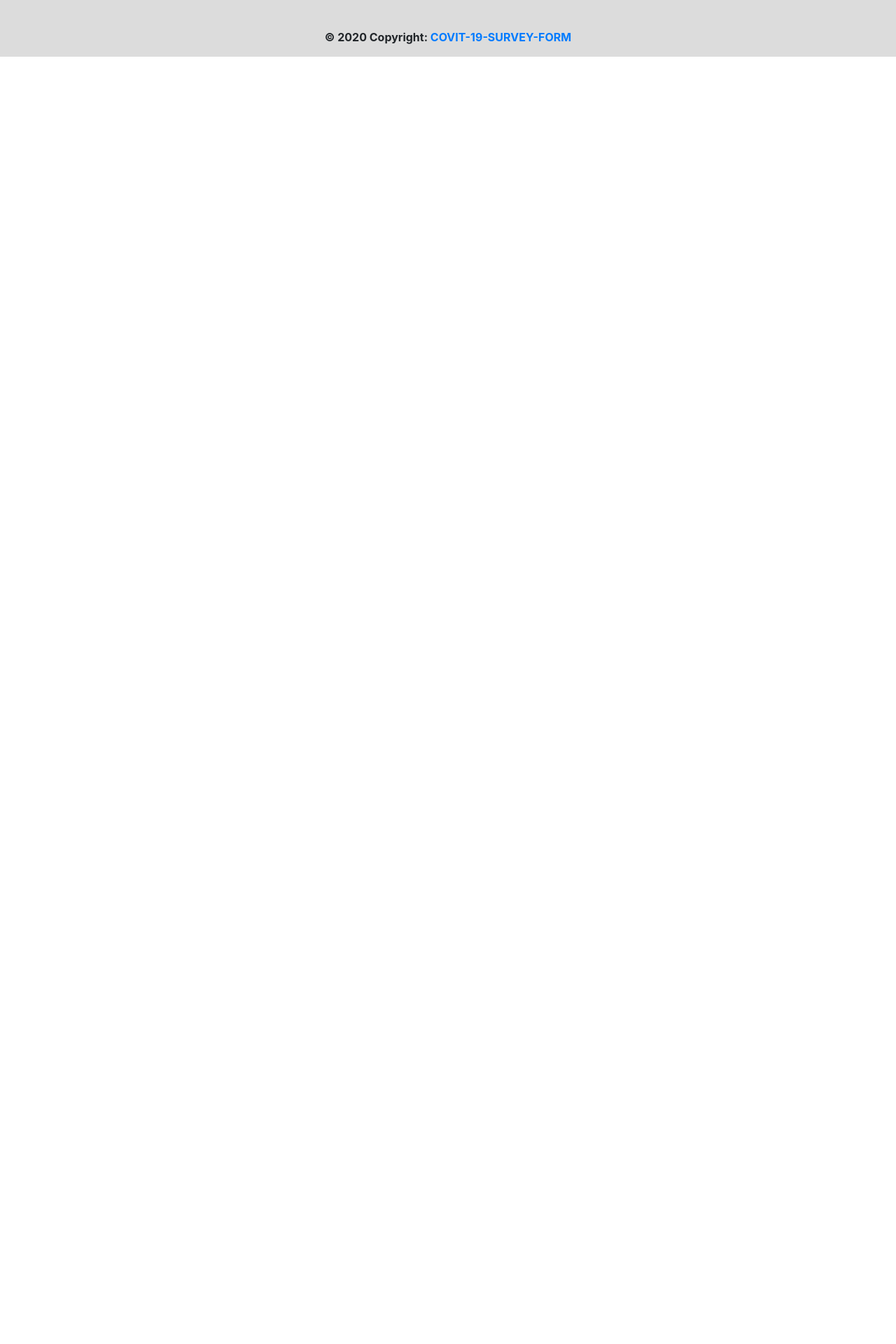
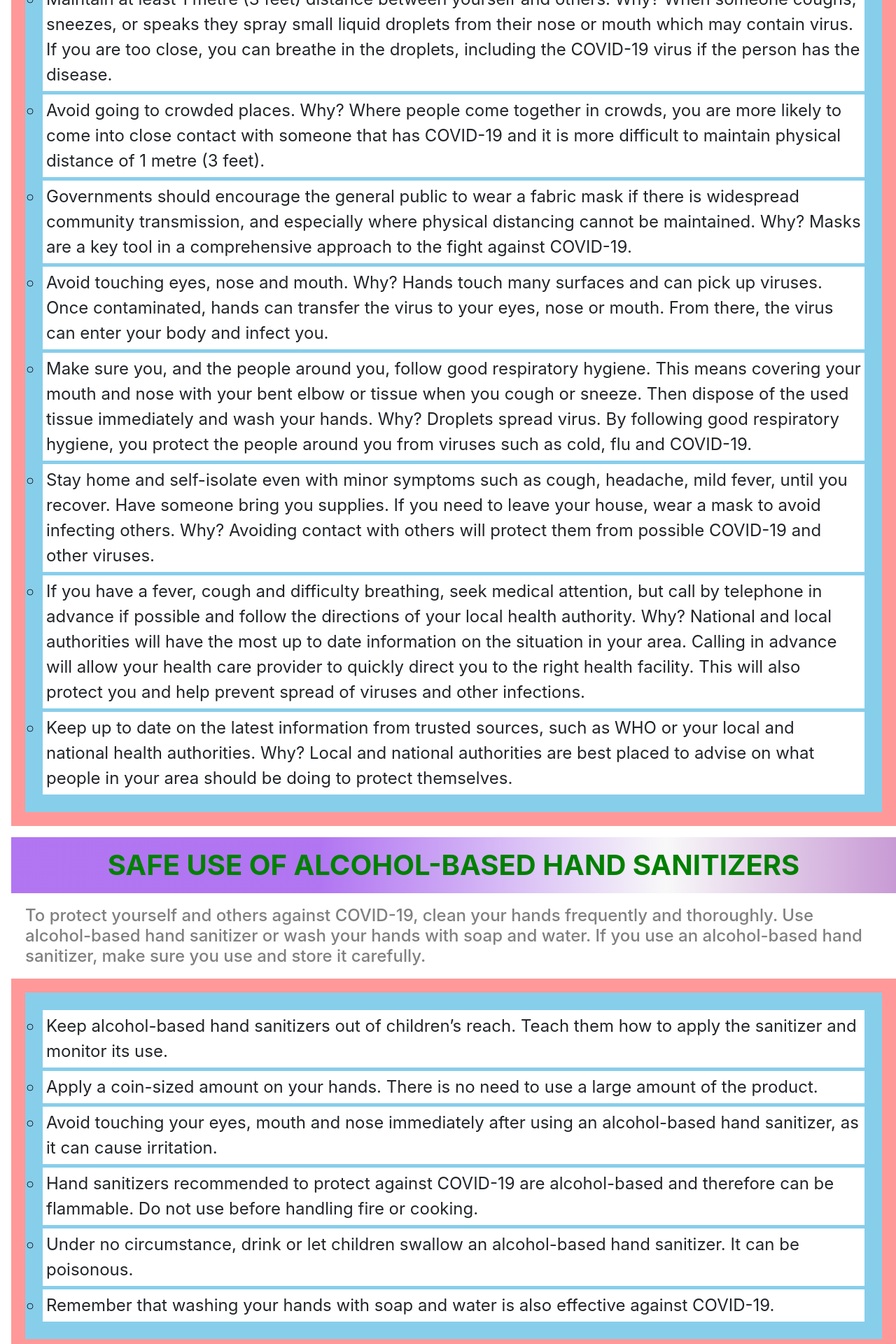
Before and after one commit to abdulkadershohan/COVID-19-SURVEY-FROM, a React (Create React App) app: page /health-trips in a window 1280 px wide. Shown: the part 440-2360 px from the top of the page at 70% size. Before the commit the page ends 800 px from the top, so only its background shows below. Built offline with nearby package versions, Linux system fonts and the light colour scheme.

Commit message:
Heath trips addes

```diff
--- a/src/App.js
+++ b/src/App.js
@@ -13,6 +13,7 @@ import FooterPagePro from "./Components/Footer/FooterPage";
 import UsefulVideos from "./Pages/YoutubeVideos/UsefulVideos";
 import Team from "./Pages/About/About";
 import Developer from "./Pages/About/Developer/Developer";
+import HealthTrips from "./Pages/Health Trips/Health-trips";
 
 function App() {
     return (
@@ -33,7 +34,7 @@ function App() {
                     <Route exact path='/team' component={Team} />
                     <Route exact path='/support' component={Support}/>
                     <Route exact path='/developer-contract' component={Developer}/>
-
+                    <Route exact path='/health-trips' component={HealthTrips}/>
                     <Route component={PageNotFound}/>
                 </Switch>
                 <div className="footer">
--- a/src/Components/Card/CardUiMain.js
+++ b/src/Components/Card/CardUiMain.js
@@ -5,20 +5,20 @@ import image1 from '../../images/HandWash.jpg'
 import image2 from '../../images/survey.jpg'
 import image3 from '../../images/World Map.jpg'
 const p1=[
-    "Protect yourself and others from COVID-19",<br/>,
-    "Regularly and thoroughly clean your hands with an alcohol-based hand rub or wash them with soap and water.",<br/>,
-    "Maintain at least 1 metre (3 feet) distance between yourself and others."
+    "Protect yourself and others from COVID-19.",
+    " Regularly and thoroughly clean your hands with an alcohol-based hand rub or wash them with soap and water.",
+    " Maintain at least 1 metre (3 feet) distance between yourself and others."
 
 ]
 const p2=[
-    "Are you infected?",<br/>,
-    "Here are some queries about the major symptoms of coronavirus.",<br/>,
-    "By answering the questions you will be able to know about your health condition. During the pandemic situation this process is very safe."
+    "Are you infected?",
+    " Here are some queries about the major symptoms of coronavirus.",
+    " By answering the questions you will be able to know about your health condition. During the pandemic situation this process is very safe."
 
 ]
 const p3=[
-    "World Live Stats will provides information about coronavirus real time update",<br/>,
-    "You can see the Active Cases, Deaths and recover worldwide. By Searching you can know details about a particular countries. You can search also by scrolling."
+    "World Live Stats will provides information about coronavirus real time update.",
+    " You can see the Active Cases, Deaths and recover worldwide. By Searching you can know details about a particular countries. You can search also by scrolling."
 
 
 ]
@@ -30,7 +30,7 @@ class CardUiMain extends Component {
                 <div className="ct-f container-fluid d-flex justify-content-center">
                     <div className="row">
                         <div className="col-md-4">
-                            <CardUi imgsrc={image1} title="Health Trips" p={p1} url="/trips"/>
+                            <CardUi imgsrc={image1} title="Health Trips" p={p1} url="/health-trips"/>
                         </div>
                         <div className="col-md-4">
                             <CardUi imgsrc={image2} title="Diagnose your chances of getting infected" p={p2} url="/survey"/>
--- a/src/Components/Footer/FooterPage.css
+++ b/src/Components/Footer/FooterPage.css
@@ -1,6 +1,6 @@
 .a{
     font-weight: bold;
-    background-color: gainsboro;
+
 
 }
 .Link{
--- a/src/Components/Footer/FooterPage.js
+++ b/src/Components/Footer/FooterPage.js
@@ -1,7 +1,7 @@
 import React from "react";
 import { MDBCol, MDBContainer, MDBRow, MDBFooter } from "mdbreact";
 import './FooterPage.css'
-import {Link} from "react-router-dom";
+
 const FooterPagePro = () => {
     return (
         <div className={"a"}>
@@ -102,6 +102,7 @@ const FooterPagePro = () => {
             </div>
         </MDBFooter>
 
+
         </div>
     );
 }
--- a/src/Pages/About/About.js
+++ b/src/Pages/About/About.js
@@ -1,5 +1,4 @@
 import React, { Component } from 'react';
-import logo from '../../images/logo.png'
 import './About.css'
 
 import About2 from "./About2";
--- a/src/Pages/About/About2.js
+++ b/src/Pages/About/About2.js
@@ -1,5 +1,5 @@
 import React from "react";
-import {Link} from "react-router-dom";
+
 
 const About2=props=>{
     return(
--- a/src/Pages/About/Developer/Developer.js
+++ b/src/Pages/About/Developer/Developer.js
@@ -1,5 +1,5 @@
 import React, {Component} from 'react';
-import About2 from "../About2";
+
 
 class Developer extends Component {
     render() {
--- /dev/null
+++ b/src/Pages/Health Trips/Health-trips.css
@@ -0,0 +1,50 @@
+
+.health-trips{
+     padding-top: 5rem;
+    padding-bottom: 5rem;
+    padding-left: 1rem;
+
+
+
+}
+.health-trips h1{
+
+    background: rgb(154,76,238);
+    background: linear-gradient(90deg, rgba(154,76,238,0.7682423311121324) 35%, rgba(9,2,18,0.02874653279280459) 74%, rgba(200,154,213,1) 100%);
+    text-align: center;
+    padding-top: 1rem;
+    height: 5rem;
+
+    text-transform: uppercase;
+    font-weight: bold;
+    color: green;
+}
+
+.health-trips ol{
+    background: #ff9999;
+    padding: 20px;
+}
+.health-trips ul{
+    background: skyblue;
+    padding: 20px;
+}
+.health-trips li{
+    background: #ffe5e5;
+    padding: 5px;
+    margin-left: 35px;
+    font-size: 1.5rem;
+}
+.health-trips ul li{
+    background: white;
+    margin: 5px;
+}
+.health-trips h4{
+    padding: 10px 20px ;
+    color: gray;
+}
+@media screen and (max-width: 960px){
+    .health-trips h1{
+        font-size: 1.6rem;
+    }
+
+}
--- /dev/null
+++ b/src/Pages/Health Trips/Health-trips.js
@@ -0,0 +1,75 @@
+import React, {Component} from 'react';
+import './Health-trips.css'
+
+class HealthTrips extends Component {
+    render() {
+        return (
+            <div className="health-trips ">
+                <h1>Protect yourself and others from COVID-19</h1>
+                <ol>
+                    <ul>
+                <li>
+                        Regularly and thoroughly clean your hands with an alcohol-based hand rub or wash them with soap and water. Why? Washing your hands with soap and water or using alcohol-based hand rub kills viruses that may be on your hands.
+                </li>
+                <li>
+                    Maintain at least 1 metre (3 feet) distance between yourself and others. Why? When someone coughs, sneezes, or speaks they spray small liquid droplets from their nose or mouth which may contain virus. If you are too close, you can breathe in the droplets, including the COVID-19 virus if the person has the disease.
+                </li>
+                <li>
+                    Avoid going to crowded places. Why? Where people come together in crowds, you are more likely to come into close contact with someone that has COVID-19 and it is more difficult to maintain physical distance of 1 metre (3 feet).
+                </li>
+                <li>
+                    Governments should encourage the general public to wear a fabric mask if there is widespread community transmission, and especially where physical distancing cannot be maintained. Why? Masks are a key tool in a comprehensive approach to the fight against COVID-19.
+                </li>
+                <li>
+                    Avoid touching eyes, nose and mouth. Why? Hands touch many surfaces and can pick up viruses. Once contaminated, hands can transfer the virus to your eyes, nose or mouth. From there, the virus can enter your body and infect you.
+                </li>
+                <li>
+                    Make sure you, and the people around you, follow good respiratory hygiene. This means covering your mouth and nose with your bent elbow or tissue when you cough or sneeze. Then dispose of the used tissue immediately and wash your hands. Why? Droplets spread virus. By following good respiratory hygiene, you protect the people around you from viruses such as cold, flu and COVID-19.
+                </li>
+                <li>
+                    Stay home and self-isolate even with minor symptoms such as cough, headache, mild fever, until you recover. Have someone bring you supplies. If you need to leave your house, wear a mask to avoid infecting others. Why? Avoiding contact with others will protect them from possible COVID-19 and other viruses.
+                </li>
+                <li>
+                    If you have a fever, cough and difficulty breathing, seek medical attention, but call by telephone in advance if possible and follow the directions of your local health authority. Why? National and local authorities will have the most up to date information on the situation in your area. Calling in advance will allow your health care provider to quickly direct you to the right health facility. This will also protect you and help prevent spread of viruses and other infections.
+                </li>
+                <li>
+                    Keep up to date on the latest information from trusted sources, such as WHO or your local and national health authorities. Why? Local and national authorities are best placed to advise on what people in your area should be doing to protect themselves.
+                </li>
+
+                    </ul>
+                </ol>
+                <h1>Safe use of alcohol-based hand sanitizers</h1>
+                <h4>
+                    To protect yourself and others against COVID-19, clean your hands frequently and thoroughly. Use alcohol-based hand sanitizer or wash your hands with soap and water. If you use an alcohol-based hand sanitizer, make sure you use and store it carefully.
+                </h4>
+                <ol>
+                    <ul>
+                <li>
+                    Keep alcohol-based hand sanitizers out of children’s reach. Teach them how to apply the sanitizer and monitor its use.
+                </li>
+                <li>
+                    Apply a coin-sized amount on your hands. There is no need to use a large amount of the product.
+
+                </li>
+                <li>
+                    Avoid touching your eyes, mouth and nose immediately after using an alcohol-based hand sanitizer, as it can cause irritation.
+
+                </li>
+                <li>
+                    Hand sanitizers recommended to protect against COVID-19 are alcohol-based and therefore can be flammable. Do not use before handling fire or cooking.
+                </li>
+                <li>
+                    Under no circumstance, drink or let children swallow an alcohol-based hand sanitizer. It can be poisonous.
+                </li>
+                <li>
+                    Remember that washing your hands with soap and water is also effective against COVID-19.
+                </li>
+                    </ul>
+                </ol>
+            </div>
+
+        );
+    }
+}
+
+export default HealthTrips;
--- a/src/Survey/Befor Get Started/Survey.css
+++ b/src/Survey/Befor Get Started/Survey.css
@@ -11,13 +11,13 @@
 
 @media screen and (max-width: 960px){
     .warning-message{
-        text-align: start;
+        text-align: center;
         font-size: 1.9rem;
 
 
     }
     .Button{
-        text-align: start;
+        text-align: center;
     }
 
 
```
Also changed, not shown: 1 other file (tests, documents, lock files or other folders).
